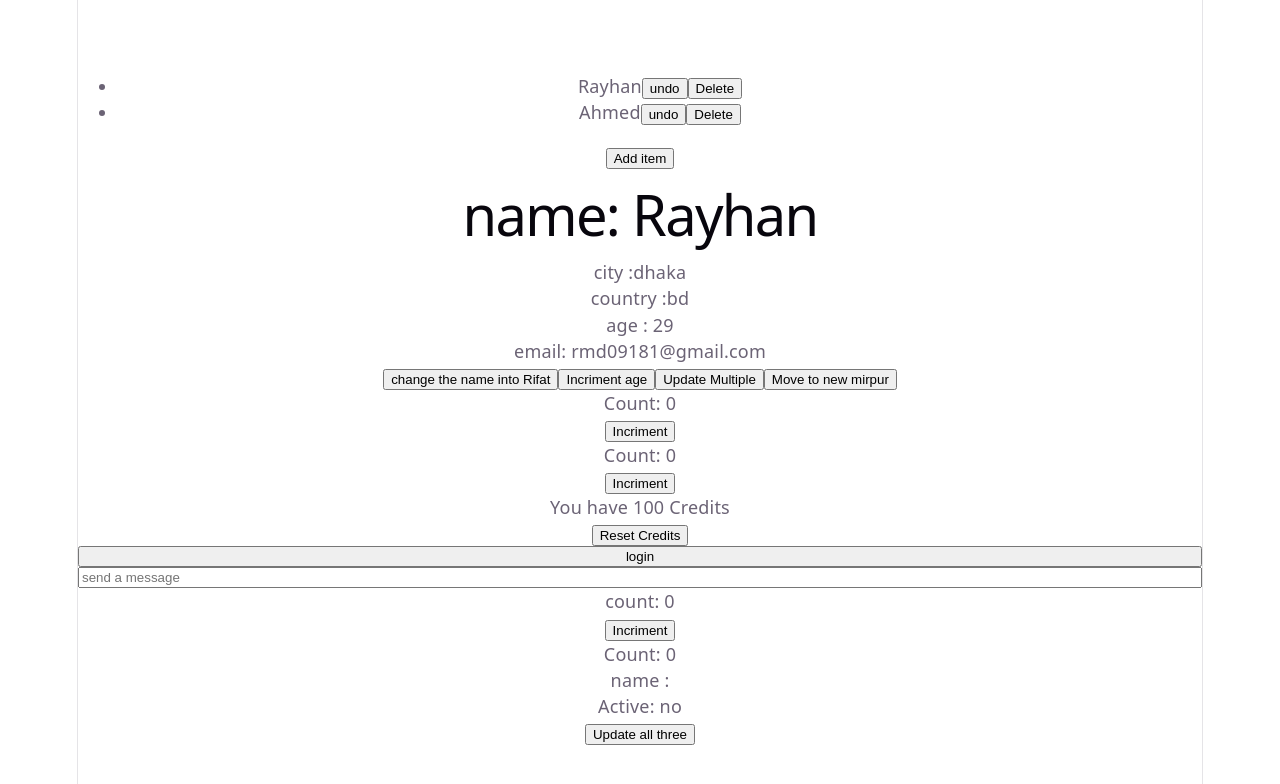
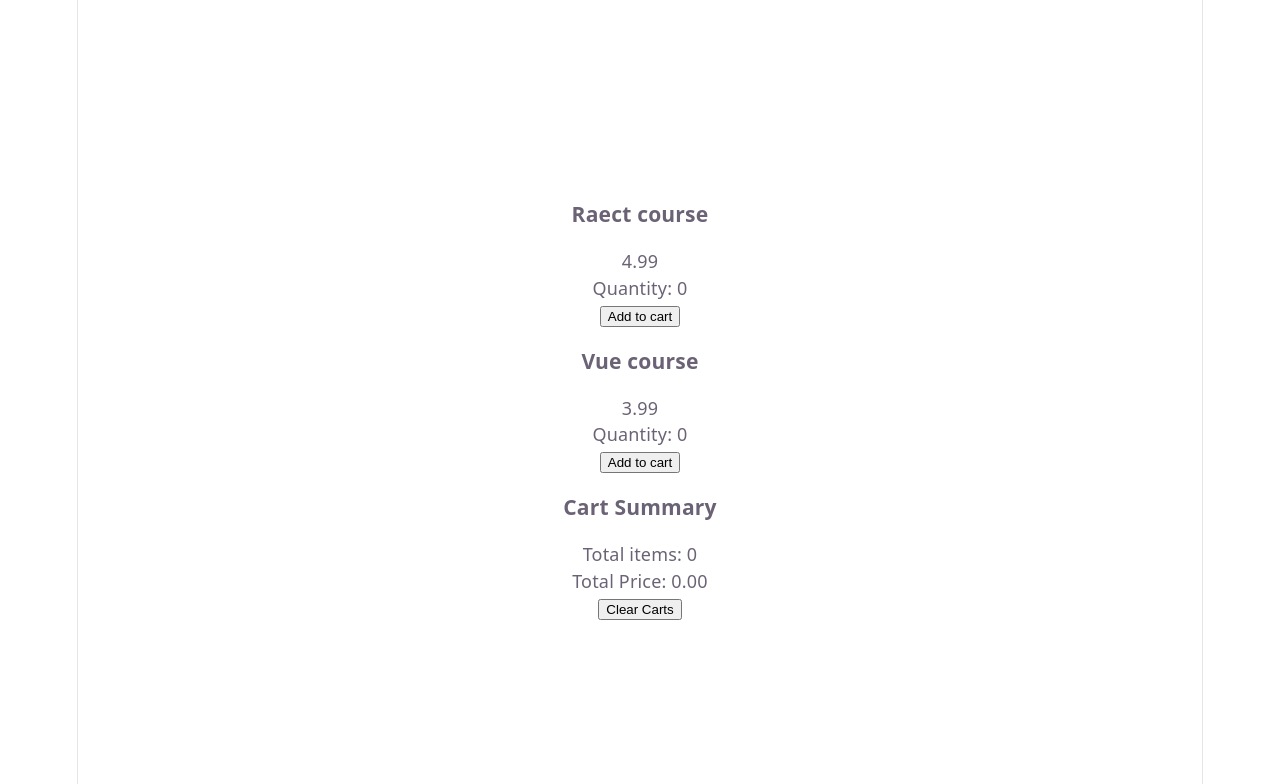
Before and after one commit to rayhan123-ahmed/React, a React (Vite) app in the folder state-demo/: page / in a window 1280 px wide. Shown: the top 784 px of the page. Built offline with nearby package versions, Linux system fonts and the light colour scheme.

Commit message:
Sharing State Between Components

```diff
--- a/state-demo/src/App.jsx
+++ b/state-demo/src/App.jsx
@@ -7,18 +7,20 @@ import { PrevStateCounter } from "./PrevStateCounter";
 import { BachingCounter } from "./BatchingCounter";
 import { UserProfile } from "./UseProfile";
 import { TodoList } from "./TodoList";
+import { ShoppingCart } from "./ProductCart";
 
 function App() {
   return (
     <>
-      <TodoList />
+    <ShoppingCart />
+      {/* <TodoList />
       <UserProfile />
       <PrevStateCounter />
       <SimpleCounter />
       <UserDashBoard />
       <LoginCard />
       <Count />
-      <BachingCounter />
+      <BachingCounter /> */}
     </>
   );
 }
--- /dev/null
+++ b/state-demo/src/ProductCart.jsx
@@ -0,0 +1,75 @@
+import { useState } from "react";
+
+export const ShoppingCart = () => {
+  const [cartItems, setCartItems] = useState({
+    raectCourse: 0,
+    vueCourse: 0,
+  });
+  const prices = {
+    raectCourse: 4.99,
+    vueCourse: 3.99,
+  };
+  const HandleRactCourse = () => {
+    setCartItems({
+      ...cartItems,
+      raectCourse: cartItems.raectCourse + 1,
+    });
+  };
+  const HandleVuecourse = () => {
+    setCartItems({
+      ...cartItems,
+      vueCourse: cartItems.vueCourse + 1,
+    });
+  };
+
+  const ClearCart = ()=>{
+    setCartItems({
+        raectCourse : 0,
+        vueCourse : 0,
+    })
+  }
+
+  return (
+    <div>
+      <ProductCart
+        name={"Raect course"}
+        price={prices.raectCourse}
+        qunatity={cartItems.raectCourse}
+        onAddToCart={HandleRactCourse}
+      />
+      <ProductCart
+        name={"Vue course"}
+        price={prices.vueCourse}
+        qunatity={cartItems.vueCourse}
+        onAddToCart={HandleVuecourse}
+      />
+      <CartSummary cartItems={cartItems} prices={prices} />
+      <button onClick={ClearCart}>Clear Carts</button>
+    </div>
+  );
+};
+
+export const ProductCart = ({ name, price, qunatity, onAddToCart }) => {
+  return (
+    <div>
+      <h3>{name}</h3>
+      <p>{price}</p>
+      <p>Quantity: {qunatity}</p>
+      <button onClick={onAddToCart}>Add to cart</button>
+    </div>
+  );
+};
+
+export const CartSummary = ({ cartItems, prices }) => {
+  const TotalItems = cartItems.raectCourse + cartItems.vueCourse;
+  const TotalPrices =
+    cartItems.raectCourse * prices.raectCourse +
+    cartItems.vueCourse * prices.vueCourse;
+  return (
+    <div>
+      <h3>Cart Summary</h3>
+      <p>Total items: {TotalItems}</p>
+      <p>Total Price: {TotalPrices.toFixed(2)}</p>
+    </div>
+  );
+};
```
